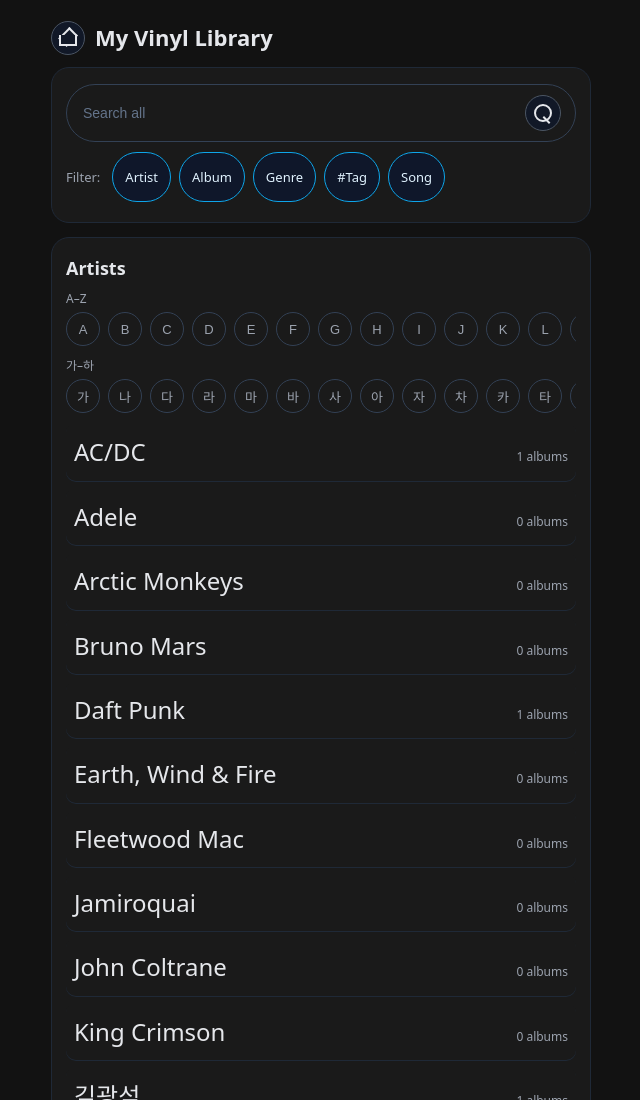
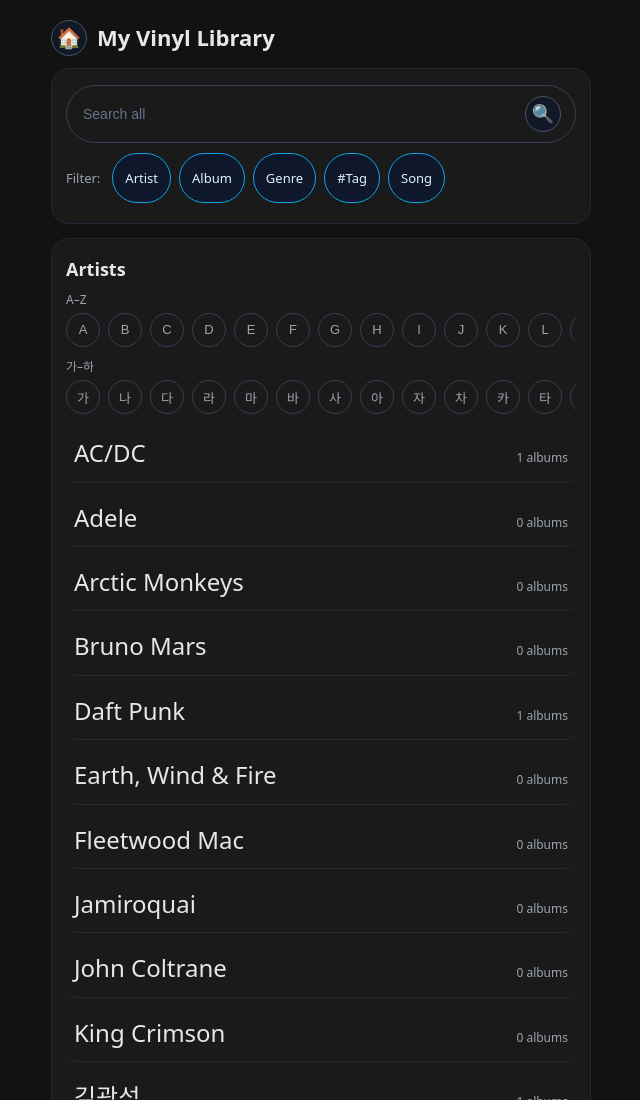
Before and after one commit to Kimtimist/dev1, a plain HTML site: page index.html in a window 1280 px wide. Shown: the top 1100 px of the page, without its empty margins (319-959 px from the left). Drawn offline with Linux system fonts and the light colour scheme.

Commit message:
Update index.html

```diff
--- a/index.html
+++ b/index.html
@@ -28,41 +28,19 @@
       margin-bottom: 12px;
     }
 .home-icon-button {
-  position: relative;
   border-radius: 999px;
   border: 1px solid #4b5563;
   background: #111827;
+  color: #e5e7eb;
+  font-size: 20px;
   cursor: pointer;
-  padding: 6px 10px;
-  width: 34px;
-  height: 34px;
+  width: 36px;
+  height: 36px;
   display: inline-flex;
   align-items: center;
   justify-content: center;
 }
 
-/* 지붕 */
-.home-icon-button::before {
-  content: "";
-  width: 14px;
-  height: 14px;
-  border: 2px solid #e5e7eb;
-  border-bottom: none;
-  transform: rotate(45deg);
-  margin-bottom: 2px;
-}
-
-/* 집 몸통 */
-.home-icon-button::after {
-  content: "";
-  position: absolute;
-  bottom: 8px;
-  width: 14px;
-  height: 9px;
-  background: #111827;
-  border: 2px solid #e5e7eb;
-  border-top: none;
-}
     h1 {
       font-size: 22px;
       margin: 0;
@@ -103,38 +81,18 @@
     .search-input::placeholder {
       color: #64748b;
     }
-    .search-button {
-  position: relative;
+.search-button {
   border-radius: 999px;
   border: 1px solid #4b5563;
   background: #111827;
+  color: #e5e7eb;
   cursor: pointer;
-  width: 36px;   /* 검색창 높이에 맞춰 약간 키움 */
+  width: 36px;
   height: 36px;
+  font-size: 18px;
   display: inline-flex;
   align-items: center;
   justify-content: center;
-}
-
-/* 렌즈(동그라미) */
-.search-button::before {
-  content: "";
-  width: 14px;
-  height: 14px;
-  border-radius: 999px;
-  border: 2px solid #e5e7eb;
-}
-
-/* 손잡이 */
-.search-button::after {
-  content: "";
-  position: absolute;
-  width: 9px;
-  height: 2px;
-  background: #e5e7eb;
-  transform: rotate(45deg);
-  right: 9px;
-  bottom: 9px;
 }
 
     /* 필터 버튼: 한 줄 스크롤 + filter: 라벨 */
@@ -454,7 +412,7 @@
   <div class="page">
     <!-- 헤더: 집 아이콘 + 타이틀 -->
     <div class="header-row">
-      <button id="homeButton" class="home-icon-button" aria-label="Home"></button>
+      <button id="homeButton" class="home-icon-button" aria-label="Home">🏠</button>
       <h1>My Vinyl Library</h1>
     </div>
 
@@ -467,7 +425,7 @@
             class="search-input"
             placeholder="Search all"
           />
-          <button id="searchButton" class="search-button" aria-label="Search"></button>
+          <button id="searchButton" class="search-button" aria-label="Search">🔍</button>
         </div>
         <div class="filter-row">
           <span class="filter-label">Filter:</span>
```
